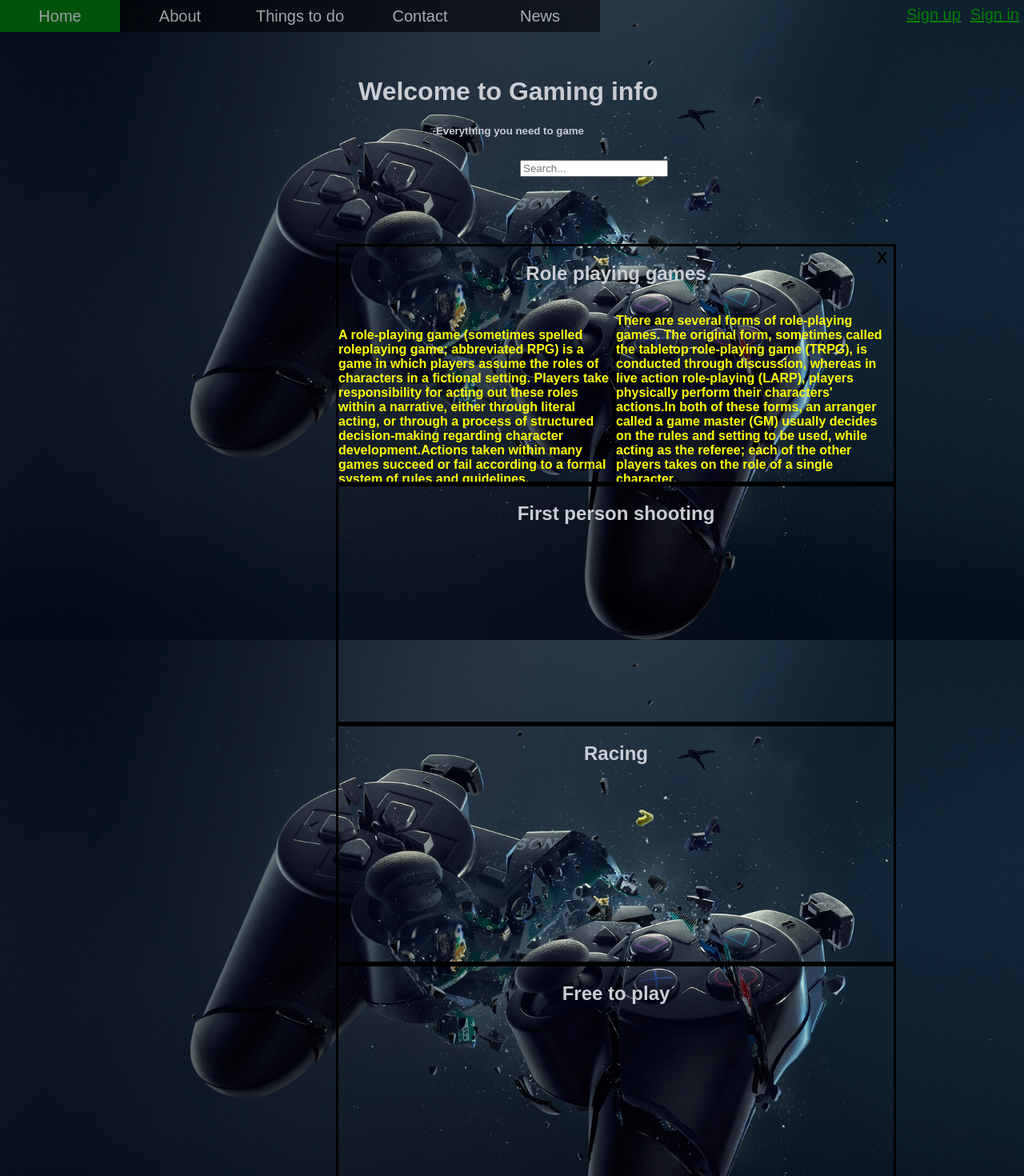
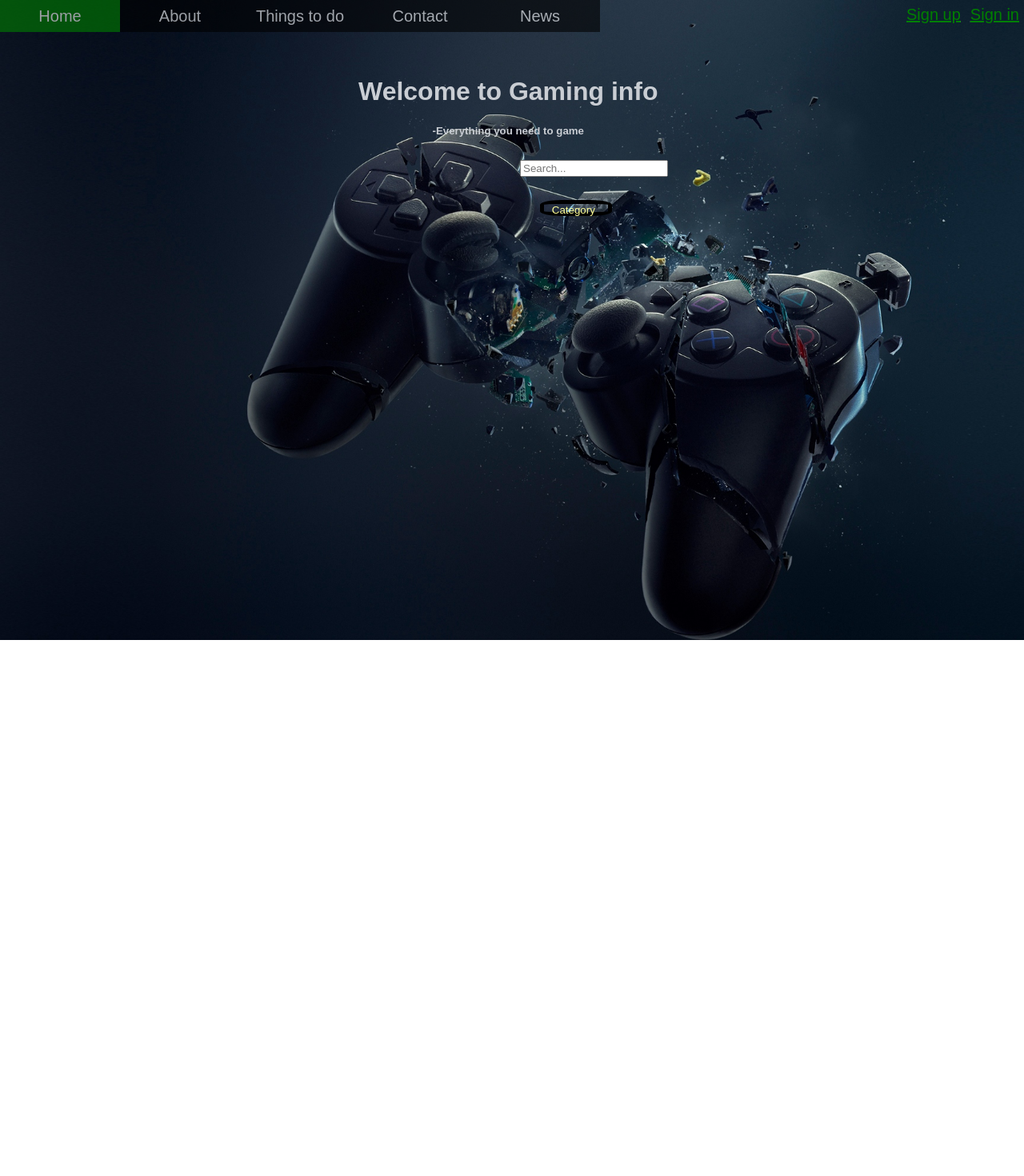
Before and after one commit to suseendran93/gamester, a React (Create React App) app: page / in a window 1280 px wide. Shown: the top 1470 px of the page at 80% size. After the commit the page ends 800 px from the top, so only its background shows below. Built offline with nearby package versions, Linux system fonts and the light colour scheme.

Commit message:
catagoryRevamp
catagoryRevamp

```diff
--- a/src/components/Category.js
+++ b/src/components/Category.js
@@ -1,81 +1,53 @@
 import React, {Component} from 'react';
-import '../styles/Gameinfo.css';
-import Category from './Category';
+import '../styles/Category.css';
+import Gameinfo from '../components/GameInfo';
 
-class Gameinfo extends Component{
+
+class Category extends Component{
     constructor(){
-        super();
-        this.showInfo = this.showInfo.bind(this);
-    }
+		super();
+		this.showGames = this.showGames.bind(this);
+		this.findList = this.findList.bind(this);
+		this.state = {
+			flag : false,
+			listVal : null
+		}
 
-    // findList(){
-    //     this.props.sendPram
-    // }
+	}
 
-    // hideInfo(){
 
-    //     		document.getElementById("close").style.display='none';
-    //     		document.getElementById("RPG").style.display='none';
-    //     		document.getElementById("FPS").style.display='none';
-    //     		document.getElementById("Racing").style.display='none';
-    //     		document.getElementById("Free to play").style.display='none';
-    //     	}
-     showInfo(){
+findList(text){
+	console.log(text);
+	this.setState({
+	listVal : text
+	})
+}
 
-        // Category.hideInfo();
-        document.getElementById("close").style.display='block';
-        var text = this.children[0].innerText;
+	 showGames(){
 
-        if(text=="RPG"){
-            document.getElementById("RPG").style.display='block';
-            Category.showGames();
+		this.setState({
+			flag : ! this.state.flag
+		})
+	}
 
-        }
+render(){
+var listValue = [];
+	for(let i of ['RPG', 'FPS', 'Racing', 'Free to play']){
+		listValue.push(<li key={i} onClick={() =>this.findList(i)}>{i}</li>);
+	  }
 
-        else if(text=="FPS"){
-            document.getElementById("FPS").style.display='block';
-            Category.showGames();
+    return(
 
-        }
-        else if(text=="Racing"){
-            document.getElementById("Racing").style.display='block';
-            Category.showGames();
+        <div className="custom-dropdown">
+		<button className="drop-btn" onClick={this.showGames}>Category</button>
+			<ul className={this.state.flag ? "drop displayBlock" : "drop displayNone" }  >
+            {listValue}
+			</ul>
+			<Gameinfo sendPram = {this.state.listVal}/>
+	</div>
 
-        }
-        else if(text=="Free to play"){
-            document.getElementById("Free to play").style.display='block';
-            Category.showGames();
+	    );
+}
+}
 
-        }
-
-    }
-    render(){
-        return(
-            <div className="gameInfo">
-                {this.props.sendPram}
-        <div id="close" class="close-content displayNone">
-        <button  type="button" onclick="hideInfo()">X</button>
-        </div>
-        <div id="RPG" class="gameCategory displayNone">
-            <h2>Role playing games</h2>
-            <p>A role-playing game (sometimes spelled roleplaying game; abbreviated RPG) is a game in which players assume the roles of characters in a fictional setting. Players take responsibility for acting out these roles within a narrative, either through literal acting, or through a process of structured decision-making regarding character development.Actions taken within many games succeed or fail according to a formal system of rules and guidelines.
-            </p>
-            <p>There are several forms of role-playing games. The original form, sometimes called the tabletop role-playing game (TRPG), is conducted through discussion, whereas in live action role-playing (LARP), players physically perform their characters' actions.In both of these forms, an arranger called a game master (GM) usually decides on the rules and setting to be used, while acting as the referee; each of the other players takes on the role of a single character.
-            </p>
-            <p>Several varieties of RPG also exist in electronic media, such as multiplayer text-based Multi-User Dungeons (MUDs) and their graphics-based successors, massively multiplayer online role-playing games (MMORPGs). Role-playing games also include single-player role-playing video games in which players control a character, or team of characters, who undertake(s) quests, and may include player capabilities that advance using statistical mechanics. These electronic games sometimes share settings and rules with tabletop RPGs, but emphasize character advancement more than collaborative storytelling.</p>
-            <p>This type of game is well-established, so some RPG-related game forms, such as trading/collectible card games (CCGs) and wargames, may not be included under the definition. Some amount of role-playing activity may be present in such games, but it is not the primary focus.The term role-playing game is also sometimes used to describe games involving roleplay simulation and exercises used in teaching, training, and academic research.</p>
-            </div>
-        <div id="FPS" class="gameCategory displayNone">
-            <h2>First person shooting</h2>
-        </div>
-        <div id="Racing" class="gameCategory displayNone">
-            <h2>Racing</h2>
-        </div>
-        <div id="Free to play" class="gameCategory displayNone">
-            <h2>Free to play</h2>
-        </div>
-        </div>
-        );
-    }
-}
-export default Gameinfo;
+export default Category;
```
